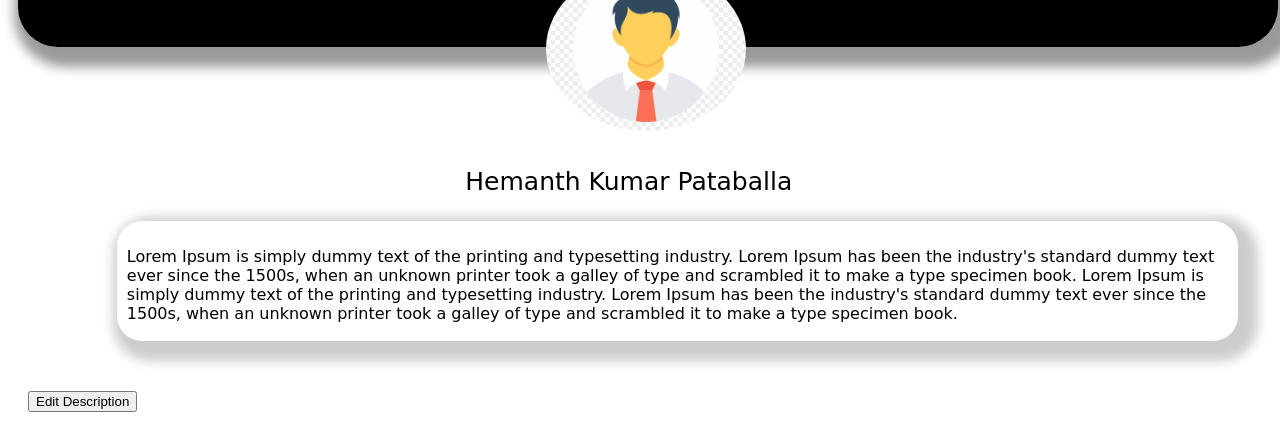
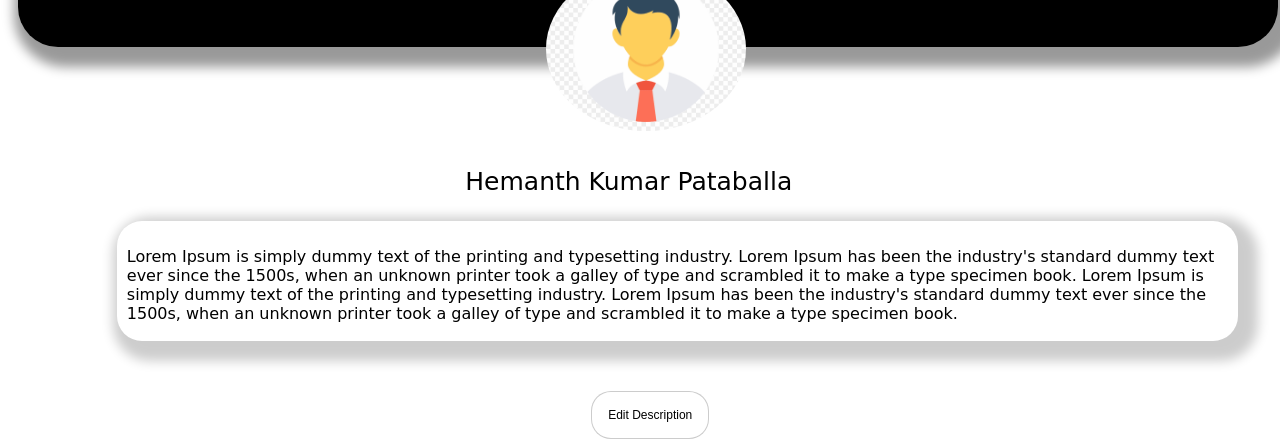
Before and after one commit to hemanth3006/NCP_frontend, a plain HTML site: page profile.html in a window 1280 px wide. Shown: the part 372-814 px from the top of the page. Drawn offline with Linux system fonts and the light colour scheme; a web font is replaced by a local one.

Commit message:
Add files via upload

```diff
--- a/profile_styles/profile.css
+++ b/profile_styles/profile.css
@@ -358,7 +358,7 @@ nav {
     position: absolute;
     clear:both;
     width: 400px;
-    height: 200px;
+    height: 250px;
     background: rgb(255,255,255);
     border: groove;
     border-radius: 20px;
@@ -387,6 +387,41 @@ nav {
   padding:20px;
 
 }
-.main_container a{
-  margin-left:42%;
+.main_container button{
+  margin-left:44%;
 }
+
+.maruthibutton {
+  display: block;
+  padding: 16px 16px;
+  /* margin: 100px -10px; */
+
+  margin-left:-10px;
+  background-color: #fff;
+
+  transition: 0.3s;
+  border-radius: 20px;
+  background-color: #4CAF50; /* Green */
+  border: none;
+  color: white;
+  text-align: center;
+  text-decoration: none;
+  display: inline-block;
+  font-size: 12px;
+  transition-duration: 0.4s;
+  cursor: pointer;
+}
+
+.maruthibutton1 {
+  background-color: white;
+  color: black;
+  border: 1px solid  rgba(0,0,0,0.2) ;
+  border-radius: 20px;
+
+}
+
+.maruthibutton1:hover {
+  box-shadow: 24px 24px 24px 24px rgba(0,0,0,0.2);
+  background-color: black;
+  color: white;
+}
```
